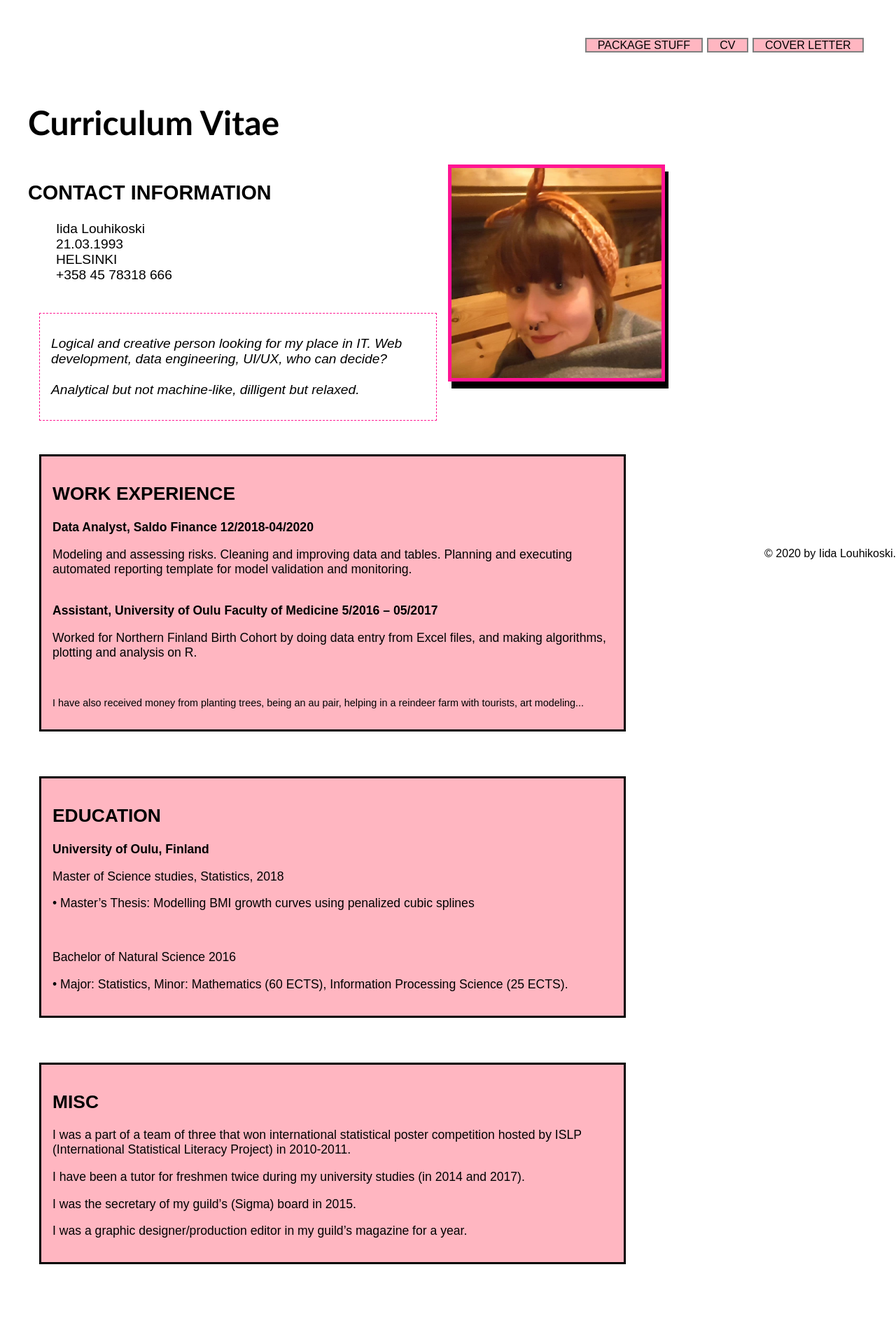
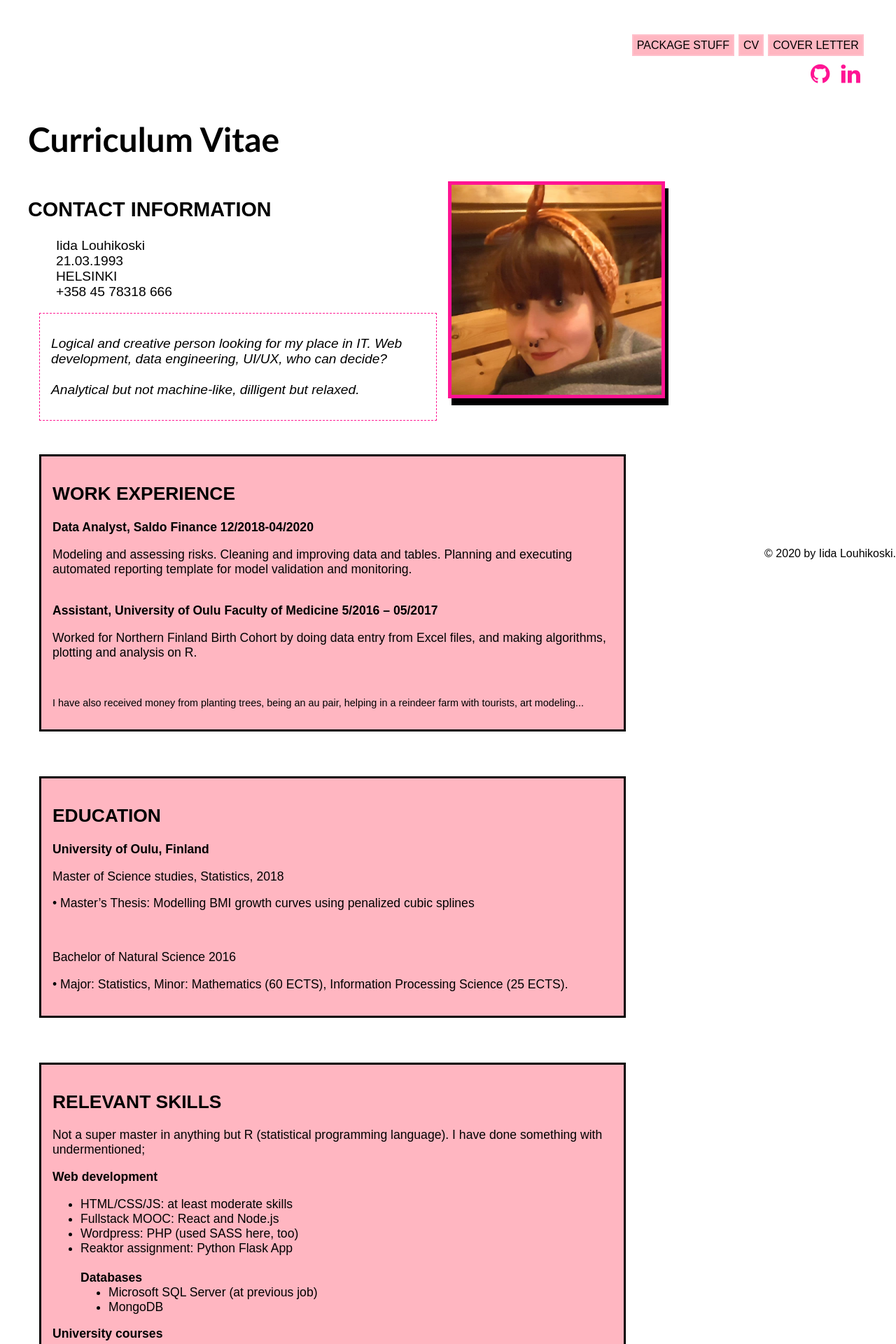
Before and after one commit to amaniid/reaktor-hire-me, a Python web app: template app/templates/cv.html in a window 1280 px wide. Shown: the top 1920 px of the page at 70% size. Before the commit the page ends 1806 px from the top, so only its background shows below. Run offline with Jinja, Linux system fonts and the light colour scheme; the template is opened without the code that fills it, so the values that code supplies are empty.

Commit message:
added menu icons to my github and linkedin

```diff
--- a/app/static/styles/style.css
+++ b/app/static/styles/style.css
@@ -7,7 +7,7 @@ h1, h2, h3, h4, h5 {
     font-family: Arial, Helvetica, sans-serif;
 }
 
-a {
+/* a {
     text-decoration: none;
     border: pink 2px solid;
     margin-right: 0.4rem;
@@ -20,10 +20,9 @@ a:hover, a:focus {
     border: black 1px solid;
     background-color: deeppink;
     color: oldlace;
-}
+} */
 
 ul {
-    padding-bottom: 1.5rem;
     list-style-type: none;
 }
 
@@ -31,16 +30,33 @@ ul {
 
 .beauty-btn {
     color: deeppink;
+    text-decoration: none;
+    border: pink 2px solid;
+    margin-right: 0.4rem;
+    margin-top: 0.4rem;
+    padding: 0.3rem;
+    background-color: oldlace;
+}
+
+.beauty-btn:hover, .beauty-btn:focus, .match-btn:hover, .match-btn:focus {
+    border: black 1px solid;
+    background-color: deeppink;
+    color: oldlace;
 }
 
 .match-btn {
     background-color: aquamarine;
     color: black;
+    text-decoration: none;
+    border: pink 2px solid;
+    margin-right: 0.4rem;
+    margin-top: 0.4rem;
+    padding: 0.3rem;
 }
 
 .pkg-btns {
     padding: 3rem;
-    max-width: 1000px;
+    max-width: 1200px;
     line-height: 35px;
 }
 
@@ -73,7 +89,7 @@ ul {
 
 .cv {
     display: grid;
-    max-width: 1500px;
+    max-width: 1200px;
 }
 
 .cv h1 {
@@ -99,6 +115,10 @@ ul {
     padding: 1rem;
     margin: 2rem 1rem;
     border: 3px solid black;
+}
+
+.paragraph ul {
+    list-style-type: disc;
 }
 
 .sidenote {
@@ -142,30 +162,56 @@ ul {
 
 /* navigation / header */
 header {
-    width: 100%;
+    /* width: 100%; */
     margin-bottom: 5px;
+    max-width: 1200px;
 }
 
-header #menu-top-bar {
+header .top-bar {
     list-style-type: none;
     display: flex;
     justify-content: flex-end;
     align-items: center;
 }
 
-header #menu-top-bar li a {
+/* header .top-bar li a {
     padding: 0 1rem;
-    background-color: lightpink;
-    color: black;
-    border: 2px solid grey;
+
 }
 
-header #menu-top-bar li:first-child a {
+header .top-bar li:first-child a {
     padding-left: 1rem;
 }
 
-header #menu-top-bar li:last-child a {
+header .top-bar li:last-child a {
     padding-right: 1rem;
+} */
+
+.menu-link {
+    text-decoration: none;
+    border: pink 2px solid;
+    margin-right: 0.4rem;
+    margin-top: 0.4rem;
+    padding: 0.3rem;
+    background-color: lightpink;
+    color: black;
+}
+
+.menu-link:hover, .menu-link:focus {
+    border: black 1px solid;
+    background-color: deeppink;
+    color: oldlace;
+}
+
+.menu-icon {
+    margin-right: 0.4rem;
+    margin-top: 0.4rem;
+    padding: 0.3rem;
+    color: deeppink;
+}
+
+.menu-icon:hover, .menu-icon:focus {
+    color: black;
 }
 
 /* FOOTER */
--- a/app/templates/base.html
+++ b/app/templates/base.html
@@ -5,15 +5,20 @@
     <meta charset="UTF-8">
     <meta name="viewport" content="width=device-width, initial-scale=1.0">
     <link rel="stylesheet" href="{{ url_for('static',filename='styles/style.css') }}">
+    <link rel="stylesheet" href="https://cdnjs.cloudflare.com/ajax/libs/font-awesome/4.7.0/css/font-awesome.min.css">
     <title>{% block title %}{% endblock %} - Hire an Iida</title>
 </head>
 
 <body>
     <header>
-        <ul id="menu-top-bar" class="nav navbar-nav">
-            <li class="menu-item nav-item"><a href="{{ url_for('home') }}"><span>PACKAGE STUFF</span></a></li>
-            <li class="menu-item nav-item"><a href="{{ url_for('cv') }}"><span>CV</span></a></li>
-            <li class="menu-item nav-item"><a href="{{ url_for('cover_letter') }}"><span>COVER LETTER</span></a></li>
+        <ul id="menu-top-bar" class="top-bar">
+            <li class="menu-item nav-item"><a class="menu-link" href="{{ url_for('home') }}"><span>PACKAGE STUFF</span></a></li>
+            <li class="menu-item nav-item"><a class="menu-link" href="{{ url_for('cv') }}"><span>CV</span></a></li>
+            <li class="menu-item nav-item"><a class="menu-link" href="{{ url_for('cover_letter') }}"><span>COVER LETTER</span></a></li>
+        </ul>
+        <ul id="menu-top-bar-icon" class="top-bar">
+            <li class="menu-item nav-item"><a class="menu-icon" href="https://github.com/amaniid"><i class="fa fa-github fa-2x"></i></a></li>
+            <li class="menu-item nav-item"><a class="menu-icon" href="https://www.linkedin.com/in/iida-louhikoski"><i class="fa fa-linkedin fa-2x"></i></a></li>
         </ul>
     </header>
     {% block content %}
--- a/app/templates/cv.html
+++ b/app/templates/cv.html
@@ -65,6 +65,42 @@
     </section>
 
     <section class="paragraph">
+        <h2>RELEVANT SKILLS</h2>
+        <p>
+            Not a super master in anything but R (statistical programming language). I have done something with
+            undermentioned;
+        </p>
+        <b>Web development</b>
+        <ul>
+            <li>HTML/CSS/JS: at least moderate skills</li>
+            <li>Fullstack MOOC: React and Node.js</li>
+            <li>Wordpress: PHP (used SASS here, too)</li>
+            <li>Reaktor assignment: Python Flask App</li>
+            <br/>
+            <b>Databases</b>
+            <ul>
+                <li>Microsoft SQL Server (at previous job)</li>
+                <li>MongoDB</li>
+            </ul>
+        </ul>
+        <b>University courses</b>
+        <ul>
+            <li>Minesweeper with Python</li>
+            <li>C++ on object oriented programming course</li>
+            <li>C on embedded system course</li>
+            <li>Java MOOC: first part done yeaaaaaars ago</li>
+        </ul>
+        <b>Tools / Project management</b>
+        <ul>
+            <li>Visual Studio Code</li>
+            <li>Git</li>
+            <li>Docker</li>
+            <li>Windows on my laptop, and with Windows Subsystem For Linux I access shell (bash/zsh)</li>
+        </ul>
+
+    </section>
+
+    <section class="paragraph">
         <h2>MISC</h2>
         <p>
             I was a part of a team of three that won international statistical poster competition hosted by ISLP
--- a/app/templates/index.html
+++ b/app/templates/index.html
@@ -44,6 +44,11 @@
             return
         }
 
+        if (matching.length === 0) {
+            document.getElementById("results").innerHTML = "<p>No matches.</p>";
+            return
+        }
+
         document.getElementById("results").innerHTML = "";
 
         for (i = 0; i < matching.length; i++) {
```
